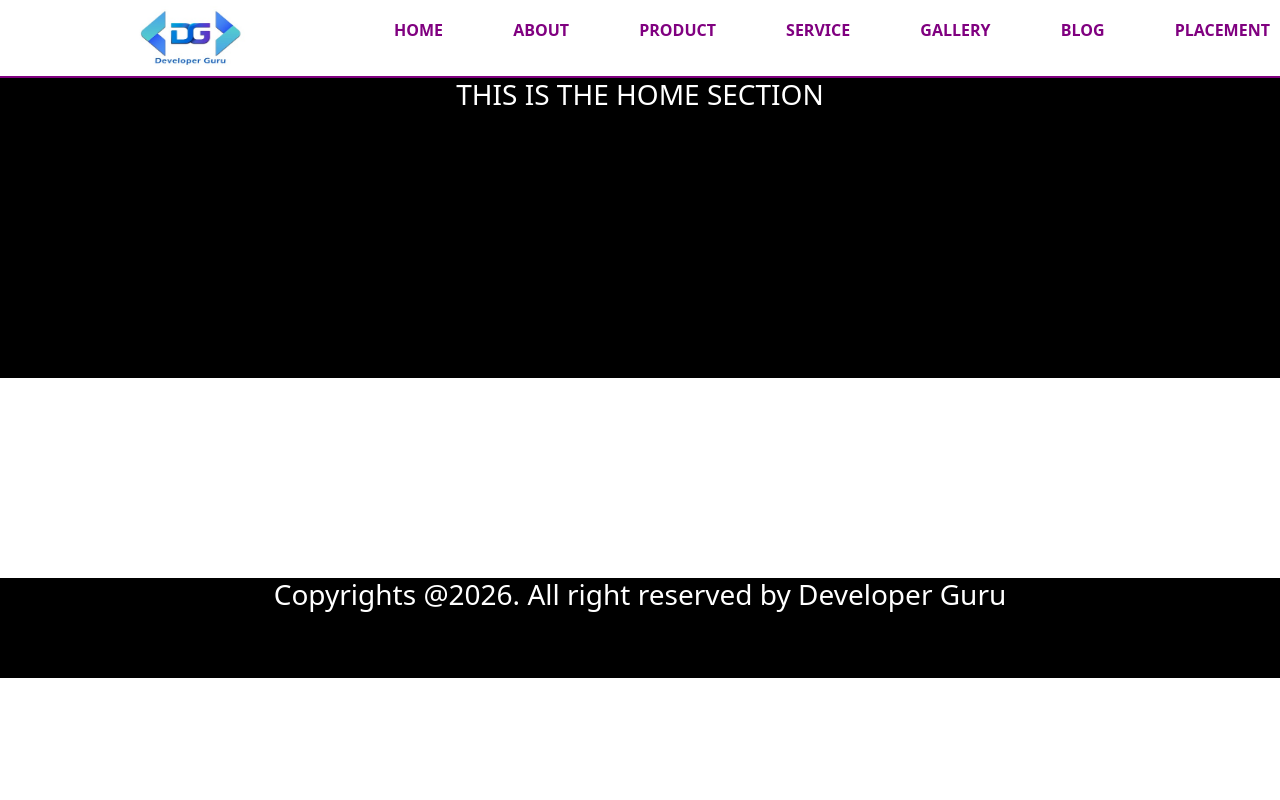
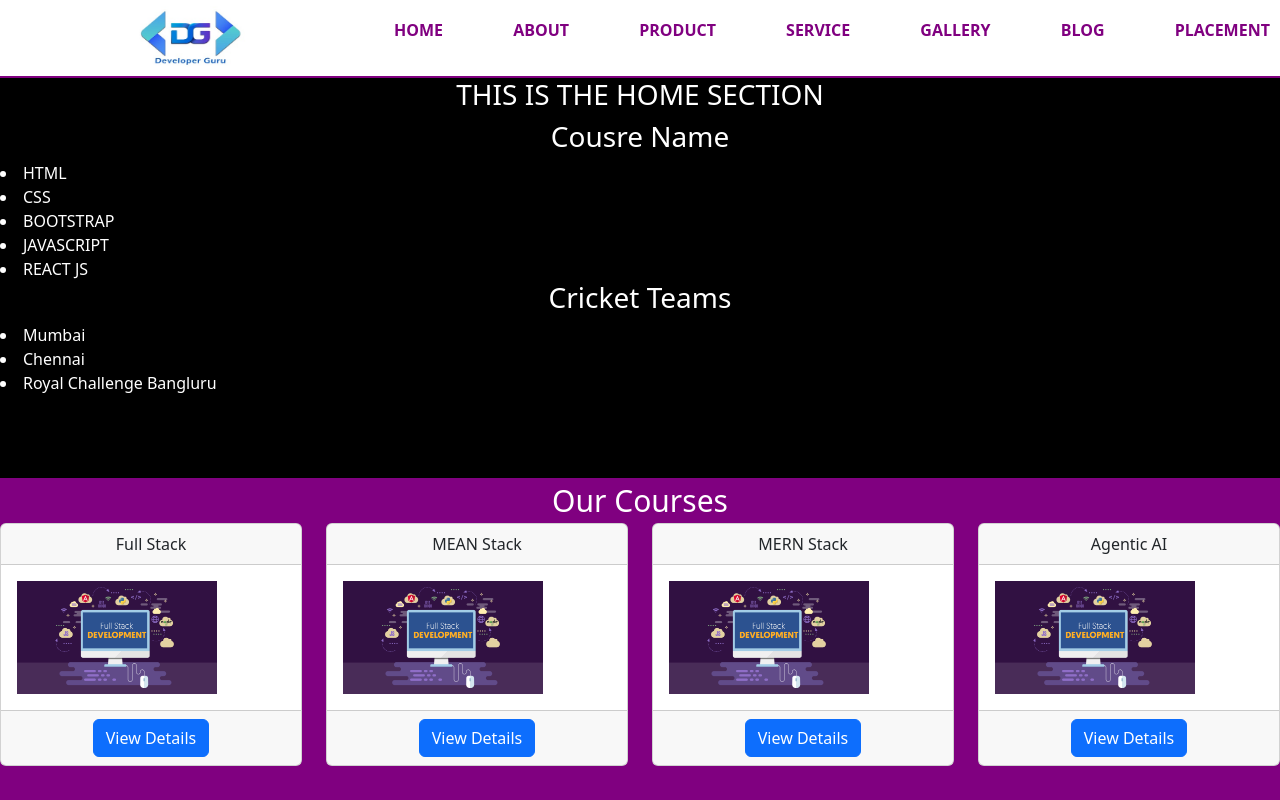
Before and after one commit to Developer-Guru-Offical/UI-329, a React (Vite) app in the folder React Js/UI-329/: page / in a window 1280 px wide. Shown: the top 800 px of the page. Built offline with nearby package versions, Linux system fonts and the light colour scheme.

Commit message:
props implimentaion

```diff
--- a/React Js/UI-329/src/Components/CourseSection/CourseSection.module.scss
+++ b/React Js/UI-329/src/Components/CourseSection/CourseSection.module.scss
@@ -0,0 +1,21 @@
+
+
+.courseMainWrap
+{
+    background-color:purple;
+    height:500px;
+    float:left;
+    width:100%;
+}
+
+.titleSection{
+    text-align: center;
+    color:white;
+    font-size:30px;
+}
+
+.courseImg
+{
+    height:200px !important;
+    width:200px !important;
+}
--- a/React Js/UI-329/src/Components/CourseSection/Index.jsx
+++ b/React Js/UI-329/src/Components/CourseSection/Index.jsx
@@ -0,0 +1,43 @@
+
+import styles from './CourseSection.module.scss';
+import fullStackImg from '../../assets/Full-Stack-Developer.jpg';
+
+const CourseSection = ({ courseDetails,clickMe }) => {
+
+   console.log(courseDetails, 'courseDetails@@####');
+
+   // const clickMe=()=>{
+   //     console.log('click Me calling...!');
+   // }
+
+   return (
+      <div className={styles.courseMainWrap}>
+         <div className={styles.titleSection}> Our Courses </div>
+         <div className='row'>
+            {courseDetails.map((cdetails, i) => {
+               return <div className='col-md-3' key={i}>
+                  <div className='card'>
+                     <div className='card-header text-center'>{cdetails.name}</div>
+                     <div className={`card-body ${styles.fullStackImg}`}>
+                        <img src={fullStackImg} style={{ height: '200', width: '200px' }} />
+                     </div>
+                     <div className='card-footer'>
+                        <button className='btn btn-primary d-block m-auto' onClick={()=>clickMe()}>{cdetails.buttonName}</button>
+                     </div>
+                  </div>
+               </div>
+            })}
+
+
+
+
+
+
+         </div>
+      </div>
+   )
+
+
+}
+
+export default CourseSection;
--- a/React Js/UI-329/src/Components/HomeSection/HomeSection.module.scss
+++ b/React Js/UI-329/src/Components/HomeSection/HomeSection.module.scss
@@ -2,7 +2,7 @@
 .homeSectionMain{
     float:left;
     width:100%;
-    height:300px;
+    height:400px;
     background-color: black;
 }
 
--- a/React Js/UI-329/src/Components/HomeSection/index.jsx
+++ b/React Js/UI-329/src/Components/HomeSection/index.jsx
@@ -1,10 +1,22 @@
 import styles from './HomeSection.module.scss';
 
-const HomeSection=({titleName})=>{
+const HomeSection=({titleName,courseName,cricket})=>{
     //console.log(titleName);
+    //console.log('courseName@@@',courseName);
+     console.log('cricket@@##',cricket);
     return (
         <div className={styles.homeSectionMain}>
             <h3>{titleName}</h3>
+            <h3> Cousre Name</h3>
+            <li className='text-white'>{courseName[0]}</li>
+            <li className='text-white'>{courseName[1]}</li>
+            <li className='text-white'>{courseName[2]}</li>
+            <li className='text-white'>{courseName[3]}</li>
+            <li className='text-white'>{courseName[4]}</li>
+            <h3> Cricket Teams </h3>
+            <li className='text-white'>{cricket.MI}</li>
+             <li className='text-white'>{cricket.CSK}</li>
+              <li className='text-white'>{cricket.RCB}</li>
         </div>
     )
 }
--- a/React Js/UI-329/src/Pages/Home/Home.module.scss
+++ b/React Js/UI-329/src/Pages/Home/Home.module.scss
@@ -5,7 +5,7 @@
 {
     width:100%;
     float:left;
-    height:500px;
+    //height:500px;
     //background-color:$primanyBg;
 }
 
--- a/React Js/UI-329/src/Pages/Home/index.jsx
+++ b/React Js/UI-329/src/Pages/Home/index.jsx
@@ -1,16 +1,48 @@
 //import './Home.css'
 import styles from './Home.module.scss';
 import HomeSection from '../../Components/HomeSection';
+import CurseSection from '../../Components/CourseSection/Index';
 
 const Home = () => {
- let name="THIS IS THE HOME SECTION";
+    let name = "THIS IS THE HOME SECTION";
+    let courseName = ['HTML', 'CSS', 'BOOTSTRAP', 'JAVASCRIPT', 'REACT JS'];
+    let cricket = { 'MI': 'Mumbai', 'CSK': 'Chennai', 'RCB': 'Royal Challenge Bangluru' }
+
+    const courseDetails = [
+        {
+            "name": "Full Stack",
+            "image": "https://via.placeholder.com/150",
+            "buttonName": "View Details"
+        },
+        {
+            "name": "MEAN Stack",
+            "image": "https://via.placeholder.com/150",
+            "buttonName": "View Details"
+        },
+        {
+            "name": "MERN Stack",
+            "image": "https://via.placeholder.com/150",
+            "buttonName": "View Details"
+        },
+        {
+            "name": "Agentic AI",
+            "image": "https://via.placeholder.com/150",
+            "buttonName": "View Details"
+        },
+
+    ]
+
+    const clickMe = () => {
+        console.log('click Me calling...!');
+    }
 
     return (
         <div className={styles.mainWrapper}>
-            <HomeSection titleName={name}/>
+            <HomeSection titleName={name} courseName={courseName} cricket={cricket} />
+            <CurseSection courseDetails={courseDetails} clickMe={clickMe}/>
             {/* <p className={`text-center ${styles.textTitleHome}`}>This Is The Home Page</p>
             <p className={`${styles.textTitleHome} ${styles.textTitleHome1}`}>This Is The Home Page</p> */}
-         </div>
+        </div>
 
     )
 
--- a/React Js/UI-329/vite.config.js
+++ b/React Js/UI-329/vite.config.js
@@ -1,6 +1,7 @@
 import { defineConfig } from 'vite'
 import react, { reactCompilerPreset } from '@vitejs/plugin-react'
 import babel from '@rolldown/plugin-babel'
+import path from 'node:path';   // ✅ Correct import for ESM
 
 // https://vite.dev/config/
 export default defineConfig({
```
Also changed, not shown: React Js/UI-329/src/assets/Full-Stack-Developer.jpg (added).
